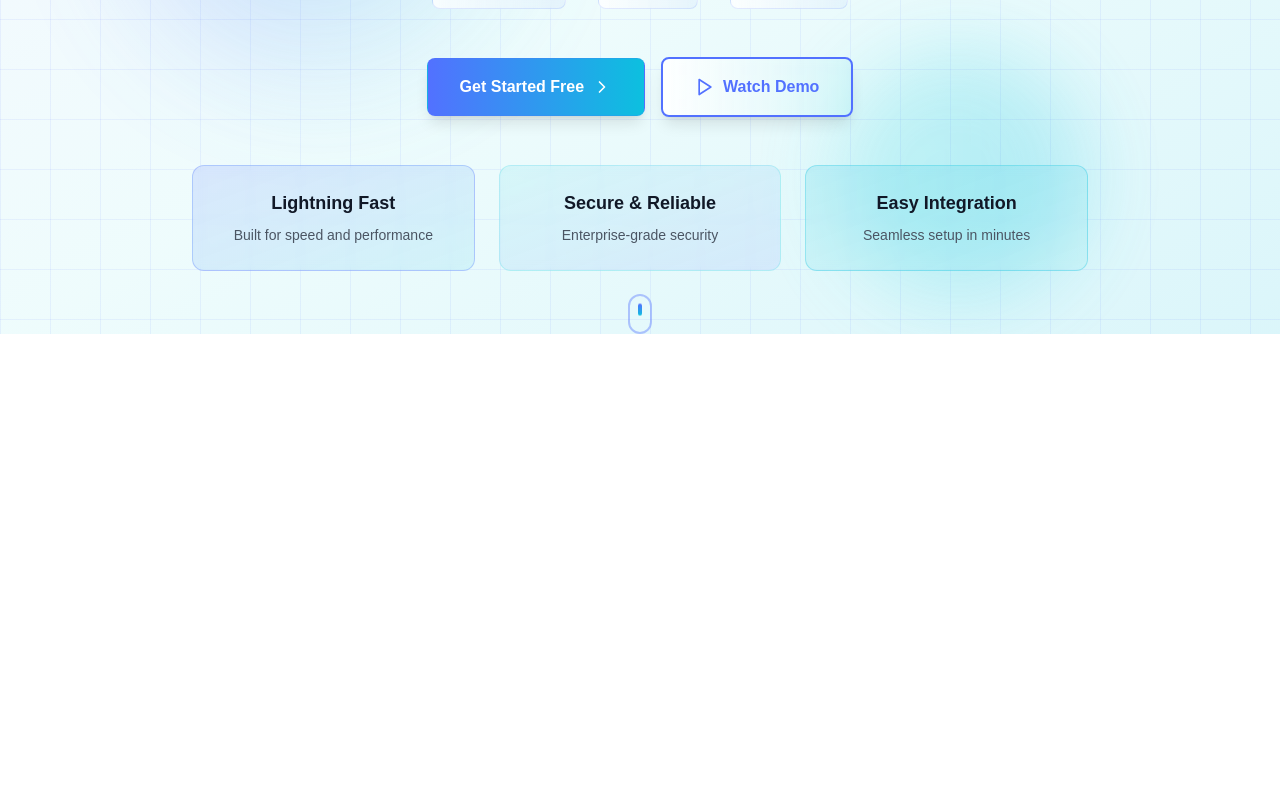
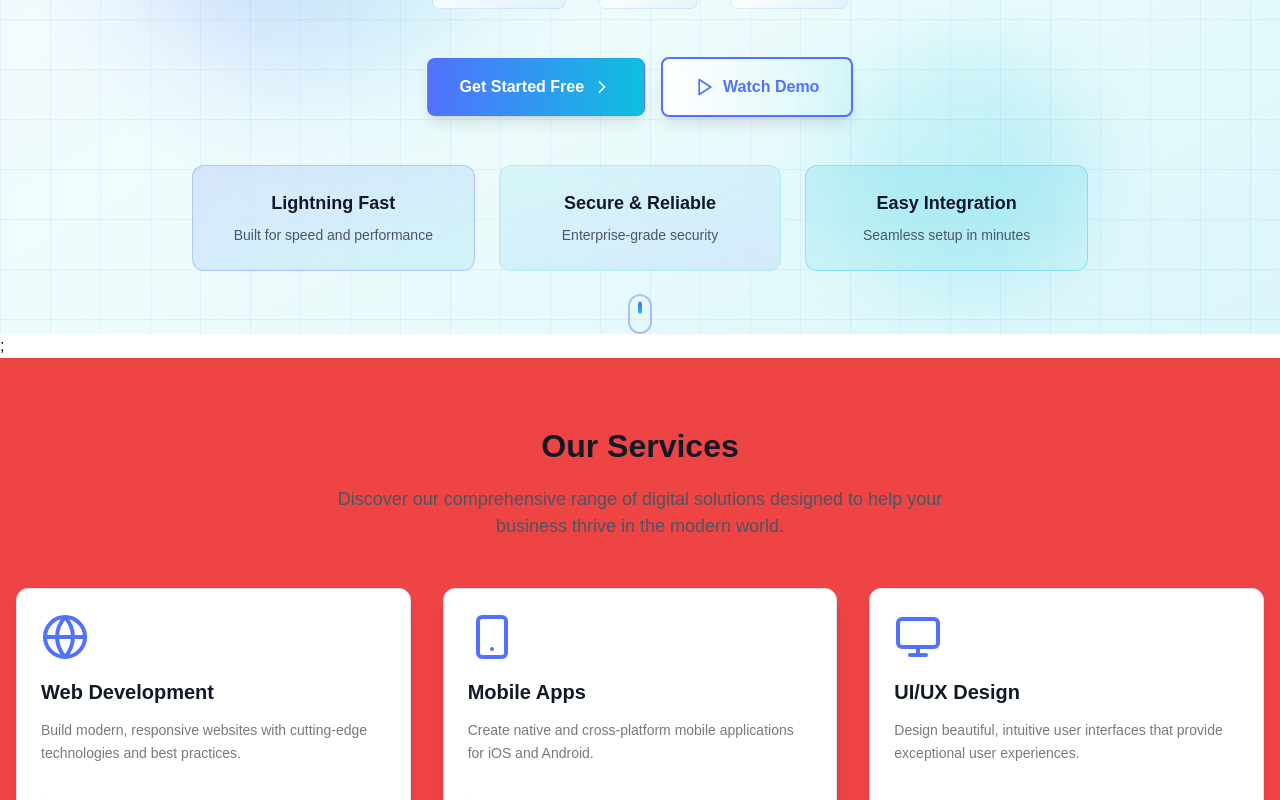
Before and after one commit to momenur/pronif, a Next.js app: page / in a window 1280 px wide. Shown: the part 461-1261 px from the top of the page. Before the commit the page ends 800 px from the top, so only its background shows below. Built offline with nearby package versions, Linux system fonts and the light colour scheme.

Commit message:
added our service section

```diff
--- a/src/app/(publicLayout)/page.jsx
+++ b/src/app/(publicLayout)/page.jsx
@@ -1,6 +1,146 @@
 import Home from "@/components/home";
 import React from "react";
+import {
+  BarChart,
+  Cloud,
+  Globe,
+  Monitor,
+  Smartphone,
+  UserCheck,
+} from "react-feather";
 
-const HomePage = () => <Home />;
+const HomePage = () => {
+  const cards = [
+    {
+      id: 1,
+      title: "Web Development",
+      description:
+        "Build modern, responsive websites with cutting-edge technologies and best practices.",
+      icon: Globe,
+    },
+    {
+      id: 2,
+      title: "Mobile Apps",
+      description:
+        "Create native and cross-platform mobile applications for iOS and Android.",
+      icon: Smartphone,
+    },
+    {
+      id: 3,
+      title: "UI/UX Design",
+      description:
+        "Design beautiful, intuitive user interfaces that provide exceptional user experiences.",
+      icon: Monitor,
+    },
+    {
+      id: 4,
+      title: "Cloud Solutions",
+      description:
+        "Deploy and scale applications using modern cloud infrastructure and services.",
+      icon: Cloud,
+    },
+    {
+      id: 5,
+      title: "Data Analytics",
+      description:
+        "Transform raw data into actionable insights with advanced analytics and visualization.",
+      icon: BarChart,
+    },
+    {
+      id: 6,
+      title: "AI & Machine Learning",
+      description:
+        "Implement intelligent solutions using artificial intelligence and machine learning.",
+      icon: UserCheck,
+    },
+  ];
+
+  //   bg-gradient-to-br from-white via-primary/5 to-secondary/10
+  return (
+    <div>
+      <Home />;
+      <section className="px-4 py-16 bg-red-500">
+        <div className="mx-auto max-w-7xl">
+          <div className="mb-12 text-center">
+            <h2 className="mb-4 font-bold text-gray-900 text-32">
+              Our Services
+            </h2>
+            <p className="max-w-2xl mx-auto text-gray-600 text-18">
+              Discover our comprehensive range of digital solutions designed to
+              help your business thrive in the modern world.
+            </p>
+          </div>
+
+          <div className="grid grid-cols-1 gap-8 md:grid-cols-2 lg:grid-cols-3">
+            {cards.map((card) => {
+              const IconComponent = card.icon;
+              return (
+                <div
+                  key={card.id}
+                  className="relative p-6 overflow-hidden transition-all duration-500 ease-out transform bg-white border shadow-lg group rounded-xl border-border-light hover:shadow-2xl hover:-translate-y-2 hover:scale-105 hover:border-primary/30"
+                >
+                  {/* Animated background gradient */}
+                  <div className="absolute inset-0 transition-opacity duration-500 opacity-0 bg-gradient-to-r from-primary/8 to-secondary/8 group-hover:opacity-100"></div>
+
+                  {/* Sliding border effect */}
+                  <div className="absolute inset-0 rounded-xl">
+                    <div className="absolute top-0 left-0 w-0 h-0.5 bg-gradient-to-r from-primary to-primary-main group-hover:w-full transition-all duration-700 ease-out"></div>
+                    <div className="absolute top-0 right-0 w-0.5 h-0 bg-gradient-to-b from-primary-main to-secondary group-hover:h-full transition-all duration-700 ease-out delay-200"></div>
+                    <div className="absolute bottom-0 right-0 w-0 h-0.5 bg-gradient-to-l from-secondary to-primary group-hover:w-full transition-all duration-700 ease-out delay-400"></div>
+                    <div className="absolute bottom-0 left-0 w-0.5 h-0 bg-gradient-to-t from-primary to-secondary group-hover:h-full transition-all duration-700 ease-out delay-600"></div>
+                  </div>
+
+                  <div className="relative z-10">
+                    {/* Icon with rotation animation */}
+                    <div className="mb-4 transition-all duration-500 ease-out transform group-hover:rotate-12 group-hover:scale-110">
+                      <IconComponent
+                        size={48}
+                        className="transition-colors duration-300 text-primary group-hover:text-secondary"
+                      />
+                    </div>
+
+                    {/* Title with slide up animation */}
+                    <h3 className="mb-3 font-semibold text-gray-900 transition-all duration-300 ease-out transform text-20 group-hover:translate-x-1">
+                      {card.title}
+                    </h3>
+
+                    {/* Description with fade and slide animation */}
+                    <p className="leading-relaxed transition-all ease-out delay-100 transform text-border-regular text-14 group-hover:translate-x-1 group-hover:text-gray-700 duration-400">
+                      {card.description}
+                    </p>
+
+                    {/* Animated arrow that appears on hover */}
+                    <div className="mt-4 flex items-center text-primary opacity-0 group-hover:opacity-100 transform translate-x-[-10px] group-hover:translate-x-0 transition-all duration-400 ease-out delay-200">
+                      <span className="mr-2 font-medium text-14">
+                        Learn More
+                      </span>
+                      <svg
+                        className="w-4 h-4 transition-transform duration-300 transform group-hover:translate-x-1"
+                        fill="none"
+                        stroke="currentColor"
+                        viewBox="0 0 24 24"
+                      >
+                        <path
+                          strokeLinecap="round"
+                          strokeLinejoin="round"
+                          strokeWidth={2}
+                          d="M9 5l7 7-7 7"
+                        />
+                      </svg>
+                    </div>
+                  </div>
+
+                  {/* Floating particles effect */}
+                  <div className="absolute w-2 h-2 transition-opacity duration-500 delay-300 rounded-full opacity-0 top-4 right-4 bg-primary/30 group-hover:opacity-100 animate-ping"></div>
+                  <div className="absolute w-1 h-1 transition-opacity duration-500 delay-500 rounded-full opacity-0 bottom-6 left-6 bg-secondary/40 group-hover:opacity-100 animate-pulse"></div>
+                </div>
+              );
+            })}
+          </div>
+        </div>
+      </section>
+    </div>
+  );
+};
 
 export default HomePage;
```
